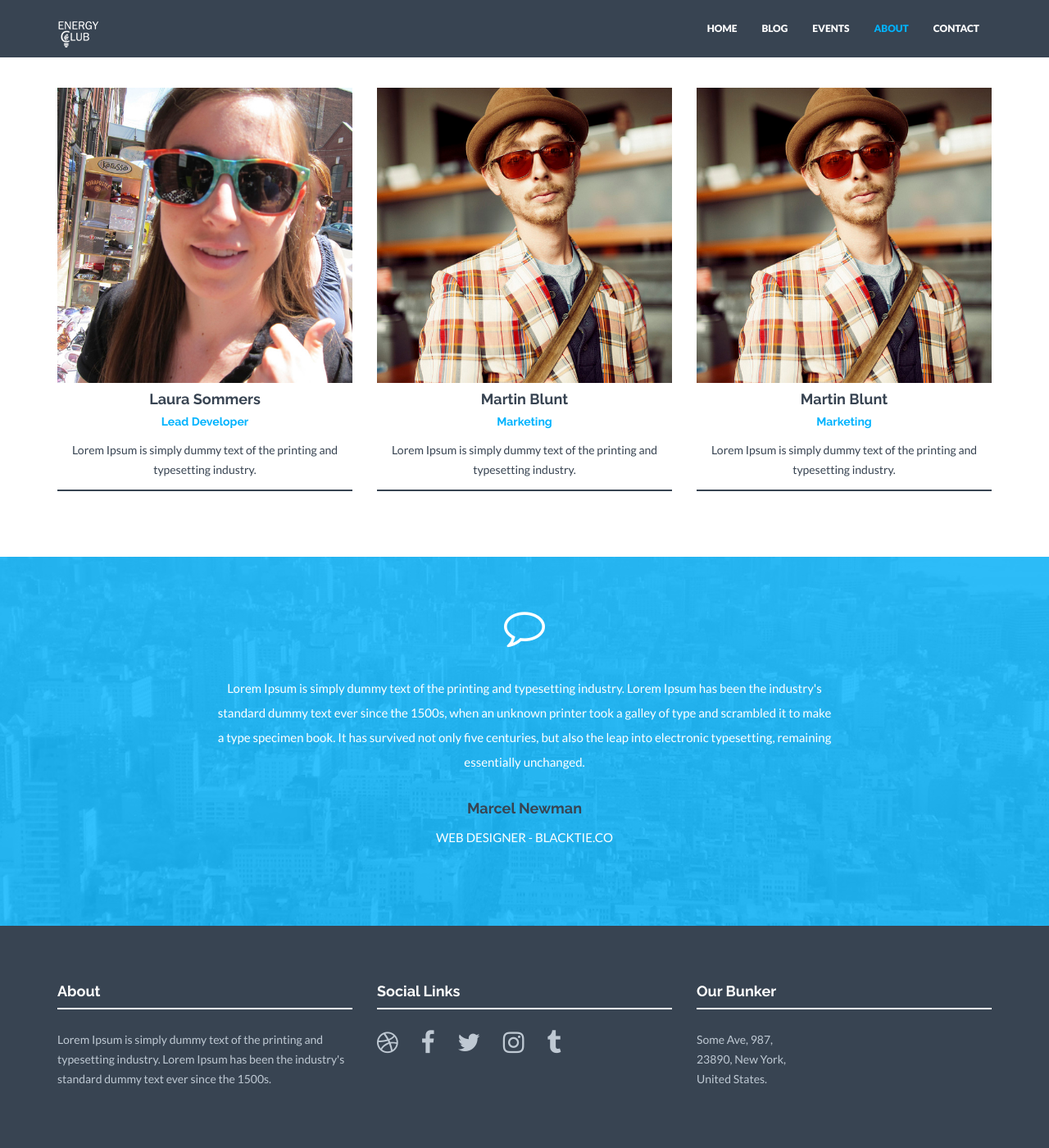
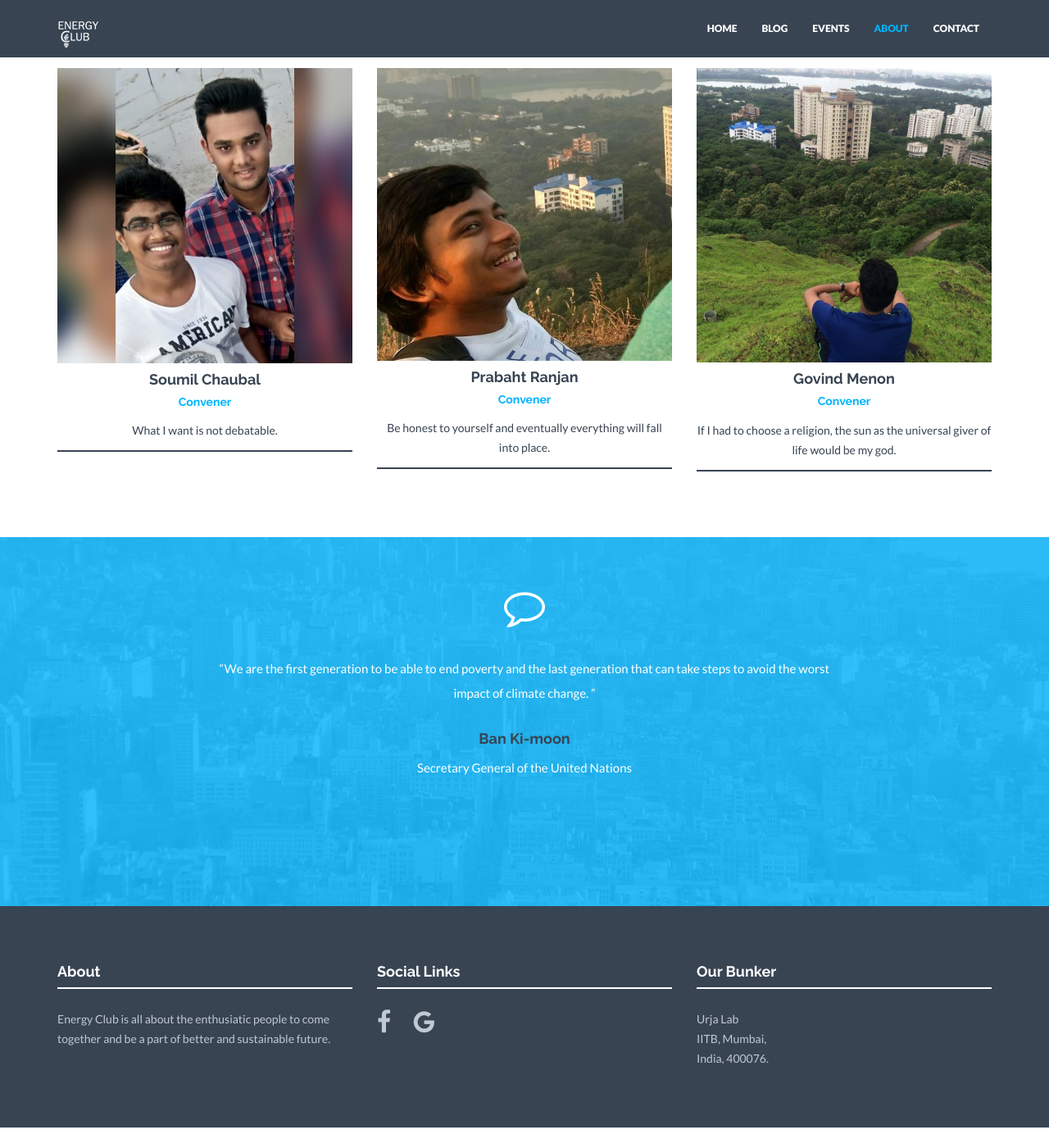
Before and after one commit to prabhat496/enciitb, a Jekyll site: the page built from about.html, in a window 1280 px wide and 1400 px high, scrolled down 1276 px. Shown: the whole window at 82% size. Built offline with Jekyll 4.4.1, drawn with Linux system fonts in a browser that asks for light colours; nearby versions of some CDN libraries; after the commit the page ends 2651 px from its top, so only the background shows below that; some of the changed text lies outside the part shown.

Commit message:
layout chnages 2

```diff
--- a/_config.yml
+++ b/_config.yml
@@ -14,7 +14,7 @@
 # You can create any custom variable you would like, and they will be accessible
 # in the templates via {{ site.myvariable }}.
 title: Energy Club IITB
-email: your-email@domain.com
+#email: your-email@domain.com
 description: Energy Club is all about the Ideas and possibilites for a sustainable futue.
 baseurl: "/enciitb" # the subpath of your site, e.g. /blog
 url: "https://prabhat496.github.io" # the base hostname & protocol for your site, e.g. http://example.com
@@ -50,84 +50,79 @@ collections:
 
 # Social networks usernames. Many more available: google-plus, flickr, linkedin, etc). Shown in footer.
 social:
-  - title: dribbble
-    url:
+
   - title: facebook
-    url:
-  - title: twitter
-    url:
-  - title: instagram
-    url:
-  - title: tumblr
-    url:
+    url: https://www.facebook.com/EnergyClubIITB/
+  - title: google
+    url: https://groups.google.com/forum/#!forum/energyclubiitb
 
 # Postal address (add as many lines as necessary). Shown in footer and on Contact page.
 address:
   - lines:
-    - Some Ave, 987,
-    - 23890, New York,
-    - United States.
-email: hello@solidtheme.com
-tel: +34 8493-4893
+    - Urja Lab
+    - IITB, Mumbai,
+    - India, 400076.
+email: enclubiitb@gmail.com
+facebook: https://www.facebook.com/EnergyClubIITB/
 
 
 ### GENERAL DATA FOR VARIOUS LOCATIONS ###
 
 # Members information. Shown on About page.
 managers:
-  - name: Mark Webber
-    position: CEO
-    text: Lorem Ipsum is simply dummy text of the printing and typesetting industry.
+  - name: Santnam Bakshi
+    position: Manager
+    text: Hard working and enthusiastic member of our Team
     img: team01.jpg
     social:
       - title: envelope #use for email address
-        url: mailto:name@domain.com
-      - title: twitter
-        url: http://twitter.com/handle
-  - name: Paul Jameson
-    position: Lead Designer
-    text: Lorem Ipsum is simply dummy text of the printing and typesetting industry.
+        url: mailto:santnam@gmail.com
+      - title: facebook
+        url: https://www.facebook.com/santnam.bakshi
+  - name: Sai Siddhartha Majji
+    position: Manager
+    text: My life, my rules
     img: team02.jpg
     social:
       - title: envelope #use for email address
         url: mailto:name@domain.com
-      - title: twitter
-        url: http://twitter.com/handle
-
+      - title: facebook
+        url:
 conveners:
-  - name: Laura Sommers
-    position: Lead Developer
-    text: Lorem Ipsum is simply dummy text of the printing and typesetting industry.
-    img: team03.jpg
+  - name: Soumil Chaubal
+    position: Convener
+    text: What I want is not debatable.
+    img: soumil.jpg
     social:
       - title: envelope #use for email address
         url: mailto:name@domain.com
-      - title: twitter
-        url: http://twitter.com/handle
-  - name: Martin Blunt
-    position: Marketing
-    text: Lorem Ipsum is simply dummy text of the printing and typesetting industry.
-    img: team04.jpg
+      - title: facebook
+        url: http://fb.com
+  - name: Prabaht Ranjan
+    position: Convener
+    text: Be honest to yourself and eventually everything will fall into place.
+    img: prabhat.jpg
     social:
       - title: envelope #use for email address
-        url: mailto:name@domain.com
-      - title: twitter
-        url: http://twitter.com/handle
-  - name: Martin Blunt
-    position: Marketing
-    text: Lorem Ipsum is simply dummy text of the printing and typesetting industry.
-    img: team04.jpg
+        url: mailto:ranjan496prabhat@gmail.com
+      - title: facebook
+        url: https://www.facebook.com/prabhat496
+  - name: Govind Menon
+    position: Convener
+    text: If I had to choose a religion, the sun as the universal giver of life would be my god.
+    img: govind.jpg
     social:
       - title: envelope #use for email address
-        url: mailto:name@domain.com
-      - title: twitter
-        url: http://twitter.com/handle
+        url: mailto:govind.menon1998@gmail.com
+      - title: facebook
+        url: https://www.facebook.com/govindmenon1998
+
 
 # Short text about your company. Shown in footer on every page and also separately on Home and Contact page.
-about: "Lorem Ipsum is simply dummy text of the printing and typesetting industry. Lorem Ipsum has been the industry's standard dummy text ever since the 1500s."
+about: "Energy Club is all about the enthusiatic people to come together and be a part of better and sustainable future. "
 
 # Testimonial content. Shown on Home and About page.
 quote:
-    message: "Lorem Ipsum is simply dummy text of the printing and typesetting industry. Lorem Ipsum has been the industry's standard dummy text ever since the 1500s, when an unknown printer took a galley of type and scrambled it to make a type specimen book. It has survived not only five centuries, but also the leap into electronic typesetting, remaining essentially unchanged."
-    author: Marcel Newman
-    position: WEB DESIGNER - BLACKTIE.CO
+    message: “We are the first generation to be able to end poverty and the last generation that can take steps to avoid the worst impact of climate change.  ”
+    author: Ban Ki-moon
+    position: Secretary General of the United Nations
--- a/_includes/members.html
+++ b/_includes/members.html
@@ -12,7 +12,7 @@
                     <div class="bg a0" data-animate="fadeIn">
                         <h3 class="a1" data-animate="fadeInDown">Contact Me:</h3>
                         {% for entry in managers.social %}
-                            <a href="{{ entry.url }}" class="dmbutton a2" data-animate="fadeInUp"><i class="fa fa-{{ entry.title }}"></i></a>
+                            <a href="{{ entry.url }}" class="dmbutton a2" data-animate="fadeInUp" target="_blank"><i class="fa fa-{{ entry.title }}"></i></a>
                         {% endfor %}
                     </div><!-- he bg -->
                 </div><!-- he view -->
@@ -36,7 +36,7 @@
                     <div class="bg a0" data-animate="fadeIn">
                         <h3 class="a1" data-animate="fadeInDown">Contact Me:</h3>
                         {% for entry in conveners.social %}
-                            <a href="{{ entry.url }}" class="dmbutton a2" data-animate="fadeInUp"><i class="fa fa-{{ entry.title }}"></i></a>
+                            <a href="{{ entry.url }}" class="dmbutton a2" data-animate="fadeInUp" target="_blank"><i class="fa fa-{{ entry.title }}"></i></a>
                         {% endfor %}
                     </div><!-- he bg -->
                 </div><!-- he view -->
--- a/contact.html
+++ b/contact.html
@@ -43,7 +43,7 @@ permalink: /contact/
                 </p>
                 <p>
                     Email: {{ site.email }}<br/>
-                    Tel: {{ site.tel }}
+                    FB: {{ site.facebook }}
                 </p>
                 <p>Lorem Ipsum is simply dummy text of the printing and typesetting industry. Lorem Ipsum has been the industry's standard dummy text ever since the 1500s.</p>
         </div>
```
